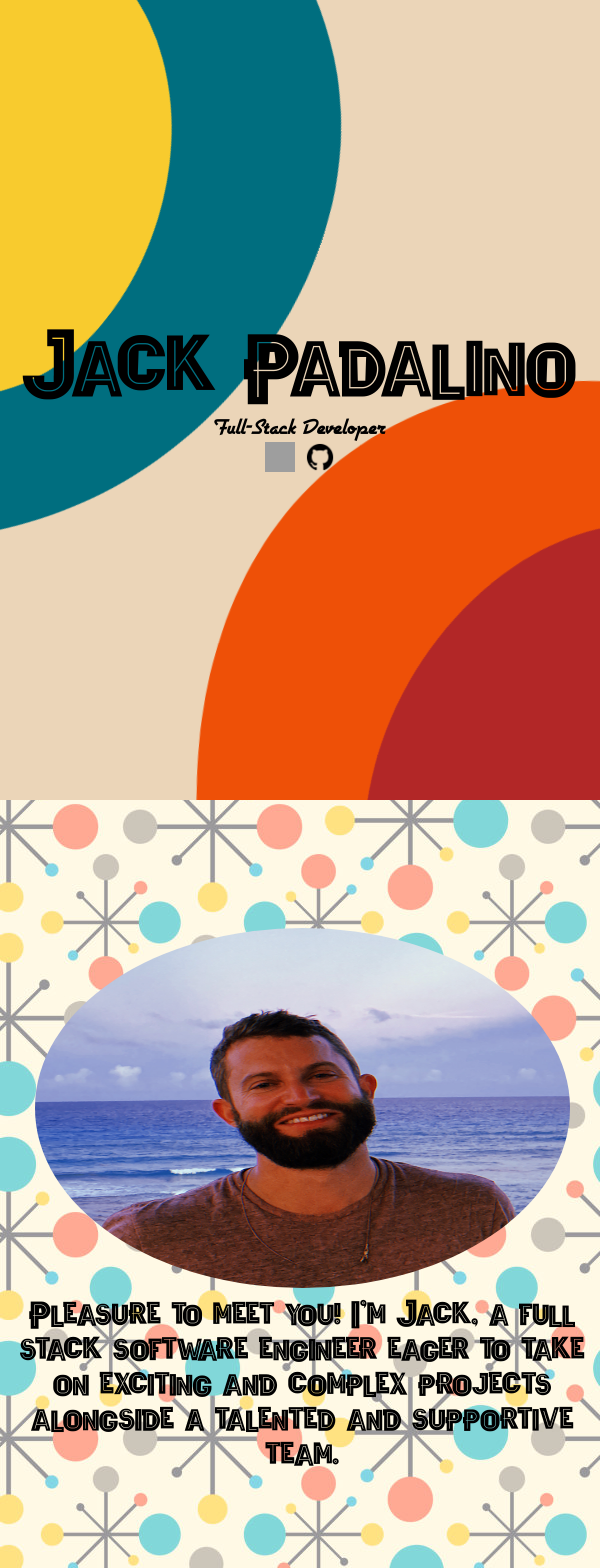
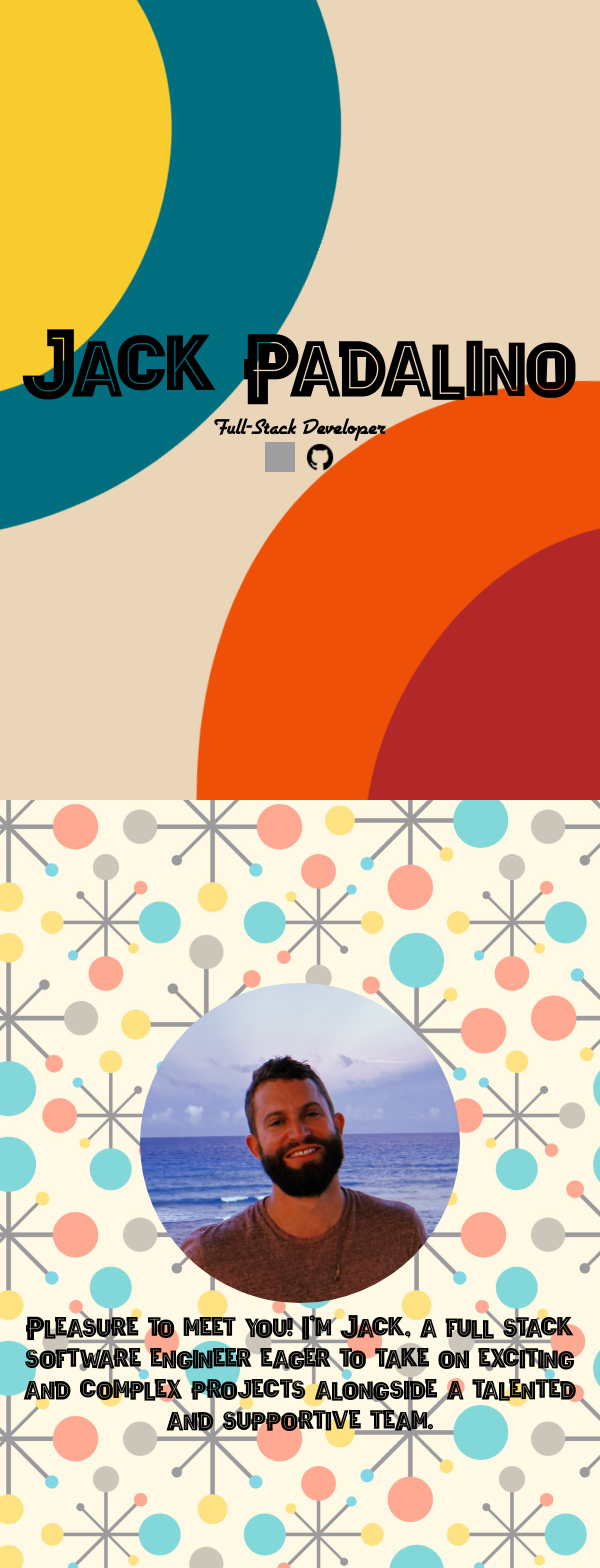
Before and after one commit to JackPadalino/Portfolio-Site, a React (Vite) app: page / in a window 600 px wide. Shown: the top 1568 px of the page. Built offline with nearby package versions, Linux system fonts and the light colour scheme; grey boxes are pictures that could not be loaded; a web font is replaced by a local one.

Commit message:
updated padding and sizing of image on about component

```diff
--- a/src/components/About/About.css
+++ b/src/components/About/About.css
@@ -1,20 +1,16 @@
 /*~~~~~CSS for desktop view~~~~~*/
 @media only screen and (min-width: 900px) {
-  #aboutMainContainer {
-    padding-left: 15px;
-  }
-
   .aboutContainer {
     width: 50%;
   }
 
   #meImg {
     height: 70%;
-    width: 70%;
+    width: auto;
   }
 
   #aboutMeText {
-    font-size: 50px;
+    font-size: 45px;
   }
 
   .about_me-left-start {
@@ -37,17 +33,13 @@
 
 /*~~~~~CSS for landscape mobile view~~~~~*/
 @media only screen and (min-width: 600px) and (max-width: 930px) {
-  #aboutMainContainer {
-    padding-left: 5px;
-  }
-
   .aboutContainer {
     width: 50%;
   }
 
   #meImg {
     height: 70%;
-    width: 70%;
+    width: auto;
   }
 
   #aboutMeText {
@@ -84,12 +76,12 @@
   }
 
   #meImg {
-    height: 45%;
-    width: 90%;
+    height: 40%;
+    width: auto;
   }
 
   #aboutMeText {
-    font-size: 35px;
+    font-size: 30px;
   }
 
   .about_me-left-start {
@@ -115,6 +107,7 @@
   justify-content: center;
   align-items: center;
   height: 100vh;
+  padding: 10px;
 }
 
 .aboutContainer {
```
